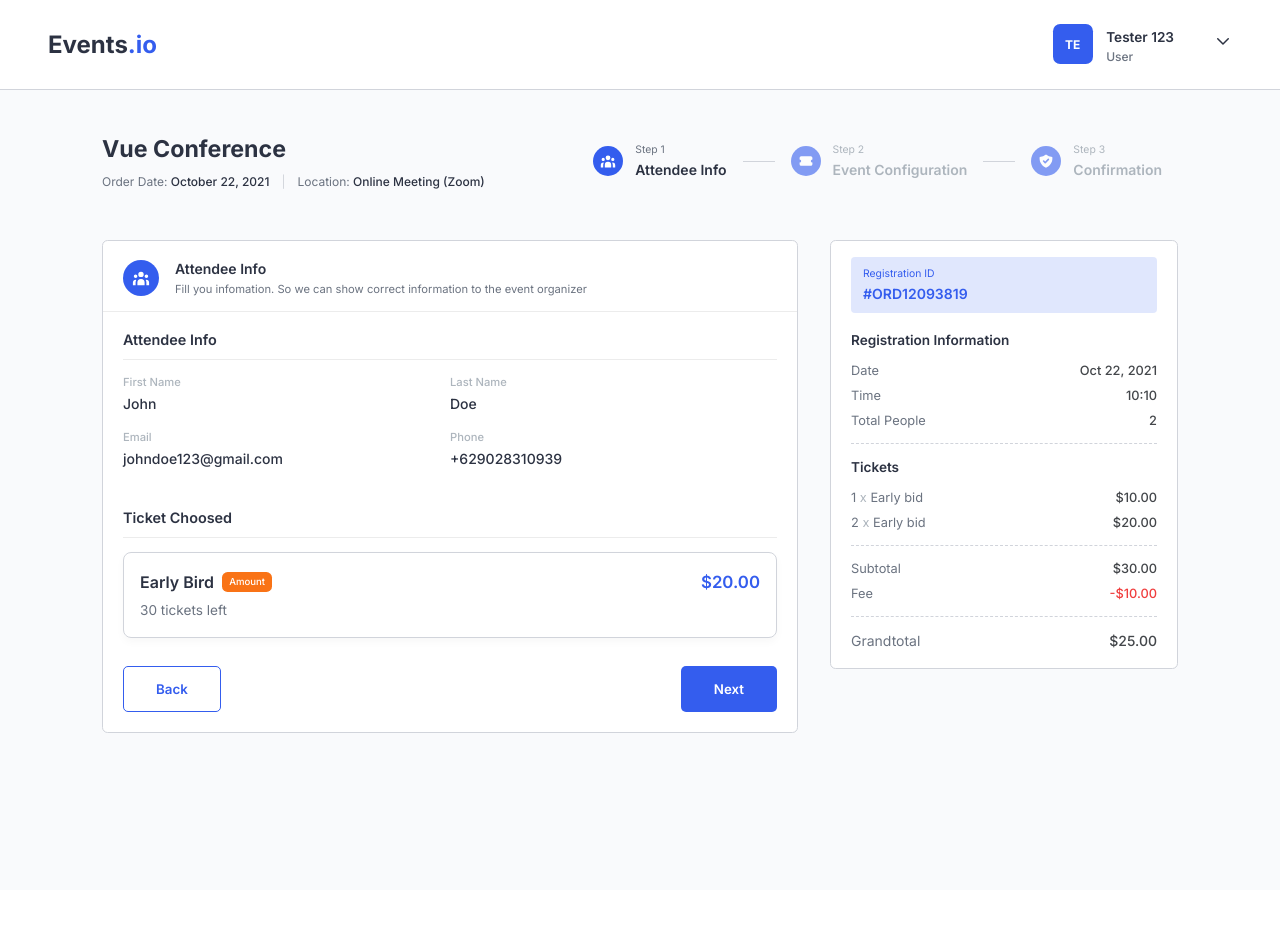
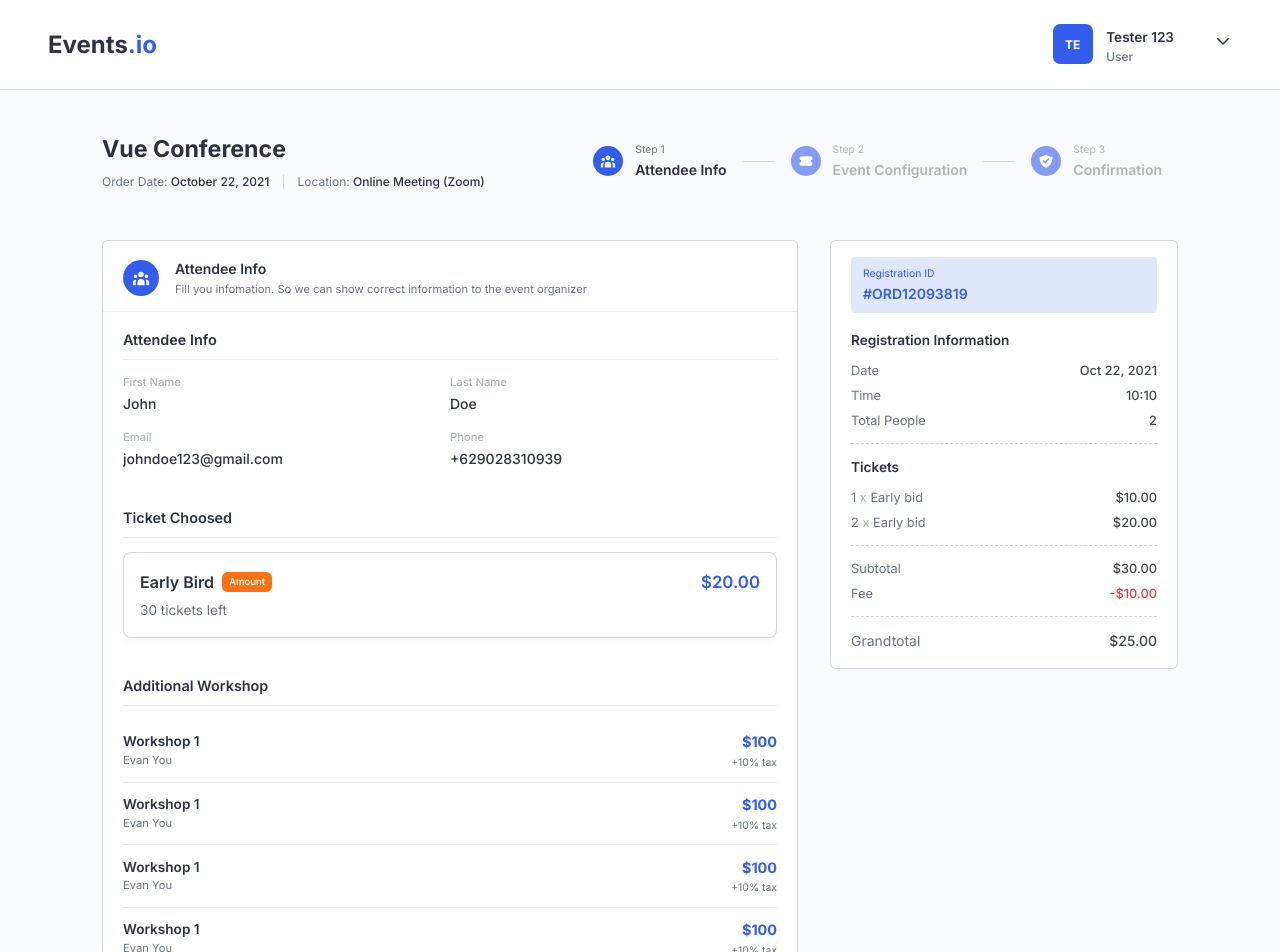
Before and after one commit to Erik3010/events.io, a React (Create React App) app: page /registration in a window 1280 px wide. Shown: the top 952 px of the page. Before the commit the page ends 890 px from the top, so only its background shows below. Built offline with nearby package versions, Linux system fonts and the light colour scheme.

Commit message:
feat: add additional workshop in registration confirmation

```diff
--- a/src/components/Registration/RegistrationConfirmation/RegistrationConfirmation.js
+++ b/src/components/Registration/RegistrationConfirmation/RegistrationConfirmation.js
@@ -63,6 +63,42 @@ function RegistrationConfirmation() {
           </div>
         </div>
       </div>
+      <div className={styles["registration-section"]}>
+        <div className={styles["registration-section-title"]}>
+          <h4>Additional Workshop</h4>
+        </div>
+        <div className={styles["registration-section-content"]}>
+          <div className={styles["registration-section-workshop"]}>
+            {Array(5)
+              .fill("")
+              .map((_, index) => {
+                return (
+                  <div
+                    key={index}
+                    className={styles["registration-section-workshop-item"]}
+                  >
+                    <div
+                      className={
+                        styles["registration-section-workshop-item-content"]
+                      }
+                    >
+                      <h4>Workshop 1</h4>
+                      <p>Evan You</p>
+                    </div>
+                    <div
+                      className={
+                        styles["registration-section-workshop-item-info"]
+                      }
+                    >
+                      <h4>$100</h4>
+                      <p>+10% tax</p>
+                    </div>
+                  </div>
+                );
+              })}
+          </div>
+        </div>
+      </div>
     </div>
   );
 }
--- a/src/components/Registration/RegistrationConfirmation/RegistrationConfirmation.module.scss
+++ b/src/components/Registration/RegistrationConfirmation/RegistrationConfirmation.module.scss
@@ -68,6 +68,38 @@
           }
         }
       }
+      &-workshop {
+        > * + * {
+          border-top: 1px solid $lightGray;
+        }
+        &-item {
+          display: flex;
+          justify-content: space-between;
+          padding: 0.65rem 0;
+          &-content {
+            h4 {
+              font-size: 0.85rem;
+              font-weight: 600;
+              margin-bottom: -0.1rem;
+            }
+            p {
+              color: $subtitle;
+              font-size: 0.7rem;
+            }
+          }
+          &-info {
+            text-align: right;
+            h4 {
+              color: $primary;
+              font-size: 0.9rem;
+            }
+            p {
+              color: $subtitle;
+              font-size: 0.65rem;
+            }
+          }
+        }
+      }
     }
   }
 }
```
